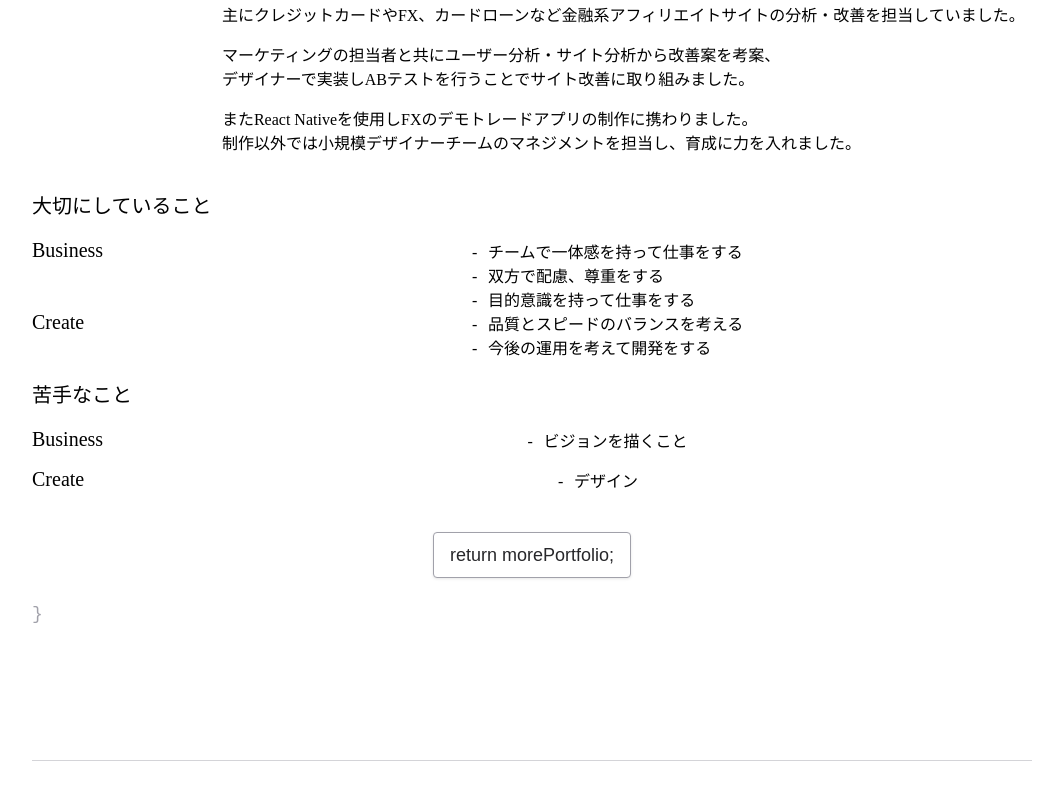
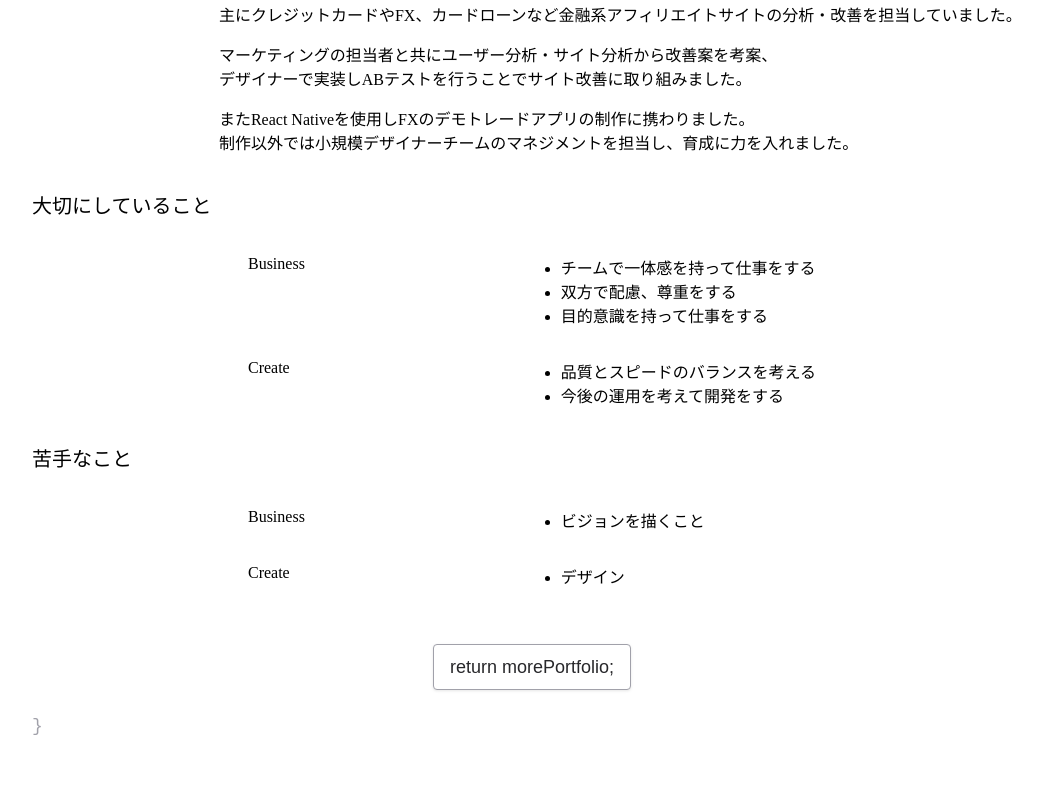
Before and after one commit to chika-create/portfolio, a Next.js app: page /profile in a window 1280 px wide. Shown: the part 1236-2036 px from the top of the page, without its empty margins (108-1154 px from the left). Built offline with nearby package versions, Linux system fonts and the light colour scheme.

Commit message:
:art: 大切にしていること、苦手なことのgridを設定中

```diff
--- a/components/profile/Profile.tsx
+++ b/components/profile/Profile.tsx
@@ -87,56 +87,32 @@ export const Profile = () => {
           </p>
         </div>
       </div>
-      <section>
+      <section className={profileStyles.policy}>
+        <div className={profileStyles.policy__title}>
           <Title level="h3">大切にしていること</Title>
-        <dl className={profileStyles.profile}>
-          <dt className={profileStyles.profile__title}>Business</dt>
-          <dd>
-            <ul className={profileStyles.profile__list}>
-              <li className={profileStyles.profile__listItem}>
-                チームで一体感を持って仕事をする
-              </li>
-              <li className={profileStyles.profile__listItem}>
-                双方で配慮、尊重をする
-              </li>
-              <li className={profileStyles.profile__listItem}>
-                目的意識を持って仕事をする
-              </li>
+        </div>
+        <p className={profileStyles.policy__title__business}>Business</p>
+        <ul className={profileStyles.policy__text}>
+          <li>チームで一体感を持って仕事をする</li>
+          <li>双方で配慮、尊重をする</li>
+          <li>目的意識を持って仕事をする</li>
         </ul>
-          </dd>
-          <dt className={profileStyles.profile__title}>Create</dt>
-          <dd>
-            <ul className={profileStyles.profile__list}>
-              <li className={profileStyles.profile__listItem}>
-                品質とスピードのバランスを考える
-              </li>
-              <li className={profileStyles.profile__listItem}>
-                今後の運用を考えて開発をする
-              </li>
+        <p className={profileStyles.policy__title__create}>Create</p>
+        <ul className={profileStyles.policy__text2}>
+          <li>品質とスピードのバランスを考える</li>
+          <li>今後の運用を考えて開発をする</li>
         </ul>
-          </dd>
-        </dl>
-      </section>
-      <section>
+        <div className={profileStyles.notGood__title}>
           <Title level="h3">苦手なこと</Title>
-        <dl className={profileStyles.profile}>
-          <dt className={profileStyles.profile__title}>Business</dt>
-          <dd>
-            <ul className={profileStyles.profile__list}>
-              <li className={profileStyles.profile__listItem}>
-                ビジョンを描くこと
-              </li>
+        </div>
+        <p className={profileStyles.notGood__title__business}>Business</p>
+        <ul className={profileStyles.notGood__text}>
+          <li>ビジョンを描くこと</li>
         </ul>
-          </dd>
-        </dl>
-        <dl className={profileStyles.profile}>
-          <dt className={profileStyles.profile__title}>Create</dt>
-          <dd>
-            <ul className={profileStyles.profile__list}>
-              <li className={profileStyles.profile__listItem}>デザイン</li>
+        <p className={profileStyles.notGood__title__create}>Create</p>
+        <ul className={profileStyles.notGood__text2}>
+          <li>デザイン</li>
         </ul>
-          </dd>
-        </dl>
       </section>
     </>
   );
--- a/styles/profile/profile.module.scss
+++ b/styles/profile/profile.module.scss
@@ -9,15 +9,15 @@
   grid-column-gap: 0px;
   grid-row-gap: 0px;
   &__fuga {
-    grid-area: 1 / 1 / 2 / 2;
+    grid-area: 1 / 1 / 2 / 3;
   }
   &__hoge {
-    grid-area: 1 / 2 / 2 / 4;
+    grid-area: 1 / 3 / 2 / 4;
     margin-top: 1.25rem;
     display: flex;
   }
   &__fuga2 {
-    grid-area: 2 / 1 / 5 / 2;
+    grid-area: 2 / 1 / 3 / 2;
   }
   &__hoge2 {
     grid-area: 2 / 2 / 3 / 3;
@@ -56,6 +56,53 @@
     }
   }
 }
+
+.policy {
+  display: grid;
+  grid-template-columns: auto auto; /* 2列の自動幅 */
+  grid-template-rows: auto auto; /* 2行の自動高さ */
+}
+
+.policy__title {
+  grid-area: 1 / 1 / 2 / 4;
+}
+
+.policy__title__business {
+  grid-area: 2 / 2 / 3 / 3;
+}
+
+.policy__text {
+  grid-area: 2 / 3 / 3 / 4;
+}
+
+.policy__title__create {
+  grid-area: 3 / 2 / 4 / 3;
+}
+
+.policy__text2 {
+  grid-area: 3 / 3 / 4 / 4;
+}
+
+.notGood__title {
+  grid-area: 4 / 1 / 5 / 4;
+}
+
+.notGood__title__business {
+  grid-area: 5 / 2 / 6 / 3;
+}
+
+.notGood__text {
+  grid-area: 5 / 3 / 6 / 4;
+}
+
+.notGood__title__create {
+  grid-area: 6 / 2 / 7 / 3;
+}
+
+.notGood__text2 {
+  grid-area: 6 / 3 / 7 / 4;
+}
+
 /*
 .history {
   margin: 1.25rem 0 0 1rem;
```
Lines whose indentation alone changed are shown as unchanged.
